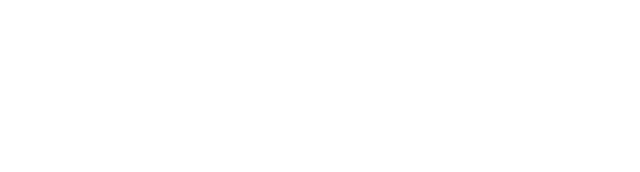
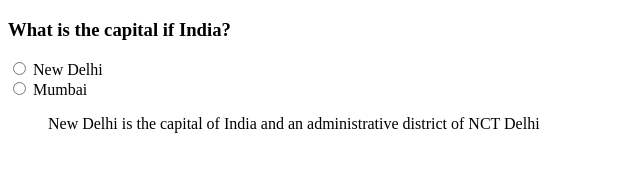
Before and after one commit to acciojob/trivia-arpit-dahat, a website: page main.html in a window 1280 px wide. Shown: the whole page, without its empty margins (0-640 px from the left). Drawn offline with Linux system fonts and the light colour scheme.

Commit message:
created a submission

```diff
--- a/main.html
+++ b/main.html
@@ -7,6 +7,15 @@
 </head>
 
 <body>
+
+	<h3>What is the capital if India?</h3>
+	<input type="radio" name="india">
+	<label for="newDelhi">New Delhi</label><br>
+
+	<input type="radio" name="india">
+	<label for="mumbai">Mumbai</label>
+
+	<blockquote cite= https://en.wikipedia.org/wiki/New_Delhi"">New Delhi is the capital of India and an administrative district of NCT Delhi</blockquote>
 	<!-- the entire body must be written by student -->
     <script type="text/javascript" src="./script.js">
 </script>
```
